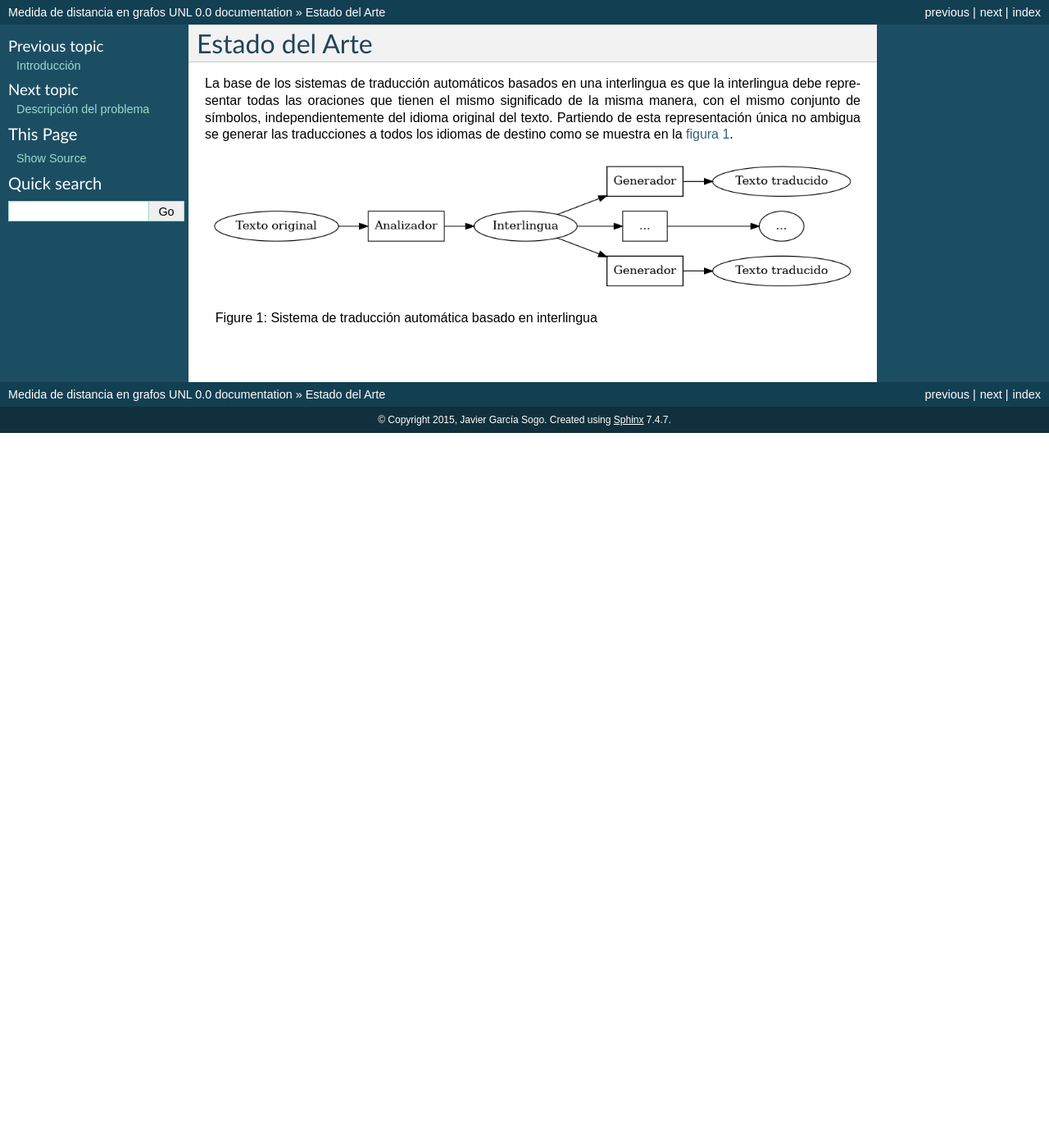
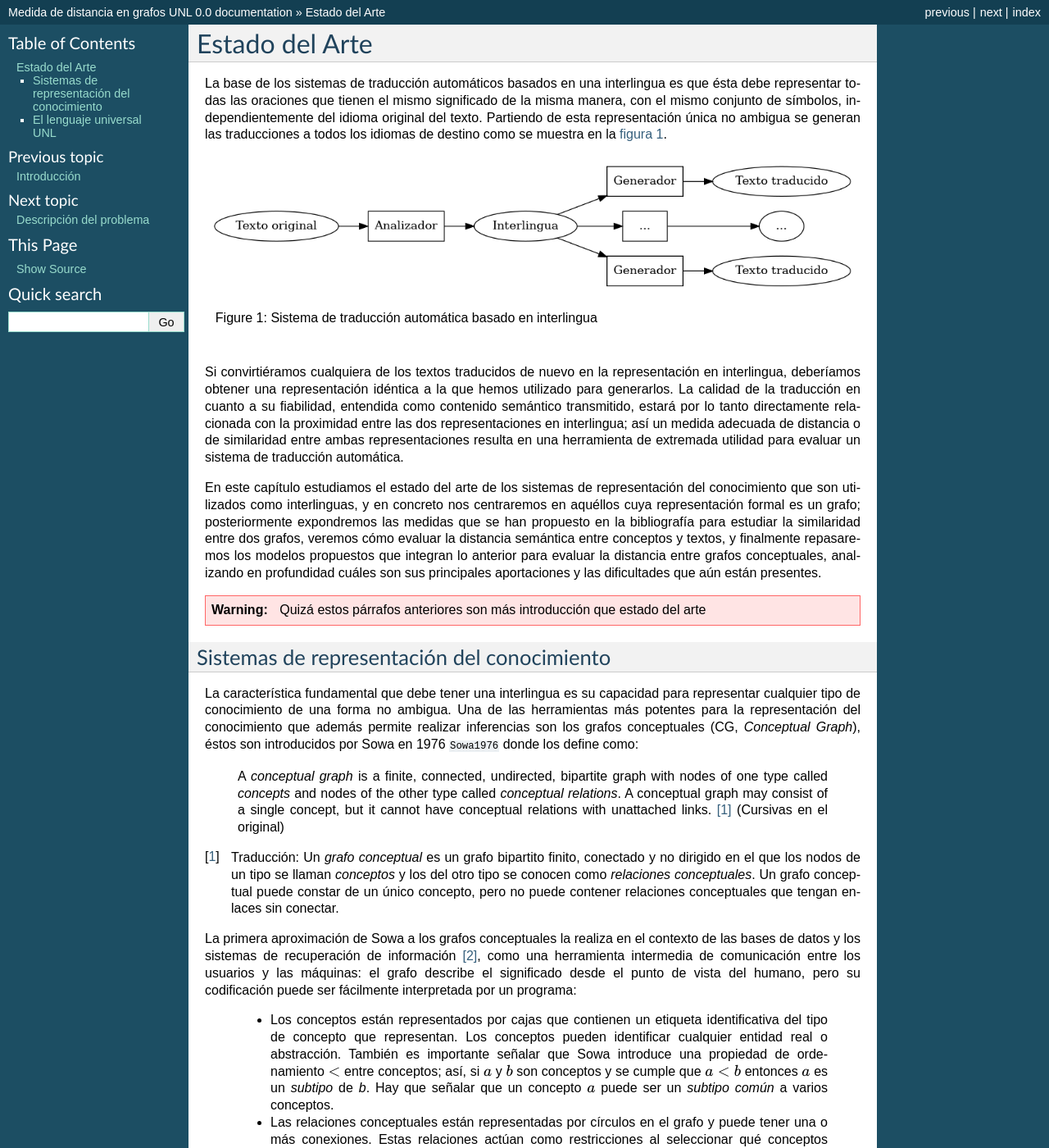
Before and after one commit to jgsogo/muia_tfm, a Sphinx documentation site: the page built from doc/i.state-of-the-art/index.rst, in a window 1280 px wide and 1400 px high. Shown: the whole window at 82% size. Built offline with Sphinx 7.4.7, drawn with Linux system fonts in a browser that asks for light colours; cross-references to code outside the pages are shown as plain code; some of the changed text lies outside the part shown.

Commit message:
sobre grafos conceptuales

```diff
--- a/doc/i.state-of-the-art/index.rst
+++ b/doc/i.state-of-the-art/index.rst
@@ -3,10 +3,10 @@ Estado del Arte
 ===============
 
 La base de los sistemas de traducción automáticos basados en una interlingua es
-que la interlingua debe representar todas las oraciones que tienen el mismo
+que ésta debe representar todas las oraciones que tienen el mismo
 significado de la misma manera, con el mismo conjunto de símbolos, independientemente
 del idioma original del texto. Partiendo de esta representación única no ambigua
-se generar las traducciones a todos los idiomas de destino como se muestra en
+se generan las traducciones a todos los idiomas de destino como se muestra en
 la :num:`figura #fig-interlingua-esquema`.
 
 .. _fig-interlingua-esquema:
@@ -31,3 +31,73 @@ la :num:`figura #fig-interlingua-esquema`.
         n3 -> ndots -> ndots2
         n3 -> n6 -> n7
    }
+
+Si convirtiéramos cualquiera de los textos traducidos de nuevo en la representación
+en interlingua, deberíamos obtener una representación idéntica a la que hemos
+utilizado para generarlos. La calidad de la traducción en cuanto a su fiabilidad,
+entendida como contenido semántico transmitido, estará por lo tanto directamente
+relacionada con la proximidad entre las dos representaciones en interlingua; así
+un medida adecuada de distancia o de similaridad entre ambas representaciones resulta
+en una herramienta de extremada utilidad para evaluar un sistema de traducción automática.
+
+En este capítulo estudiamos el estado del arte de los sistemas de representación del
+conocimiento que son utilizados como interlinguas, y en concreto nos centraremos en
+aquéllos cuya representación formal es un grafo; posteriormente expondremos las
+medidas que se han propuesto en la bibliografía para estudiar la similaridad entre dos
+grafos, veremos cómo evaluar la distancia semántica entre conceptos y textos, y
+finalmente repasaremos los modelos propuestos que integran lo anterior para evaluar
+la distancia entre grafos conceptuales, analizando en profundidad cuáles son sus
+principales aportaciones y las dificultades que aún están presentes.
+
+.. warning:: Quizá estos párrafos anteriores son más introducción que estado del arte
+
+
+Sistemas de representación del conocimiento
+-------------------------------------------
+La característica fundamental que debe tener una interlingua es su capacidad para
+representar cualquier tipo de conocimiento de una forma no ambigua. Una de las
+herramientas más potentes para la representación del conocimiento que además
+permite realizar inferencias son los grafos conceptuales (CG, *Conceptual Graph*),
+éstos son introducidos por Sowa en 1976 :cite:`Sowa1976` donde los define como:
+
+    A *conceptual graph* is a finite, connected, undirected, bipartite graph with
+    nodes of one type called *concepts* and nodes of the other type called
+    *conceptual relations*. A conceptual graph may consist of a single concept,
+    but it cannot have conceptual relations with unattached links. [#]_
+    (Cursivas en el original)
+
+.. [#] Traducción: Un *grafo conceptual* es un grafo bipartito finito, conectado y no
+   dirigido en el que los nodos de un tipo se llaman *conceptos* y los del otro tipo se
+   conocen como *relaciones conceptuales*. Un grafo conceptual puede constar de un único
+   concepto, pero no puede contener relaciones conceptuales que tengan enlaces sin conectar.
+
+La primera aproximación de Sowa a los grafos conceptuales la realiza en el contexto
+de las bases de datos y los sistemas de recuperación de información [#]_, como una herramienta
+intermedia de comunicación entre los usuarios y las máquinas: el grafo describe el
+significado desde el punto de vista del humano, pero su codificación puede ser fácilmente
+interpretada por un programa:
+
+ * Los conceptos están representados por cajas que contienen un etiqueta identificativa del
+   tipo de concepto que representan. Los conceptos pueden identificar cualquier entidad real
+   o abstracción. También es importante señalar que Sowa introduce una propiedad de ordenamiento
+   :math:`<` entre conceptos; así, si :math:`a` y :math:`b` son conceptos y se
+   cumple que :math:`a < b` entonces :math:`a` es un *subtipo* de `b`. Hay que señalar que un
+   concepto :math:`a` puede ser un *subtipo común* a varios conceptos.
+
+ * Las relaciones conceptuales están representadas por círculos en el grafo y puede tener una
+   o más conexiones. Estas relaciones actúan como restricciones al seleccionar qué conceptos
+   pueden unir :cite:`Clancey1985`, incorporando una dimensión lógica en los grafos.
+
+
+.. [#] John F. Sowa desarrolla los CGs en más profundidad en sus libros
+   *Conceptual Structures: Information Processing in Mind and Machine*, Addison Wesley
+   Publishing Co., London, UK, 1984 y *Knowledge Representation: Logical, Philosophical and
+   Computational Foundations*, Brooks Cole Publishing Co., Pacific Grove, CA, 2000.
+
+
+
+
+El lenguaje universal UNL
+-------------------------
+
+.. attention:: Métricas automáticas de evaluación de traducciones: http://en.wikipedia.org/wiki/Machine_translation#Evaluation
```
